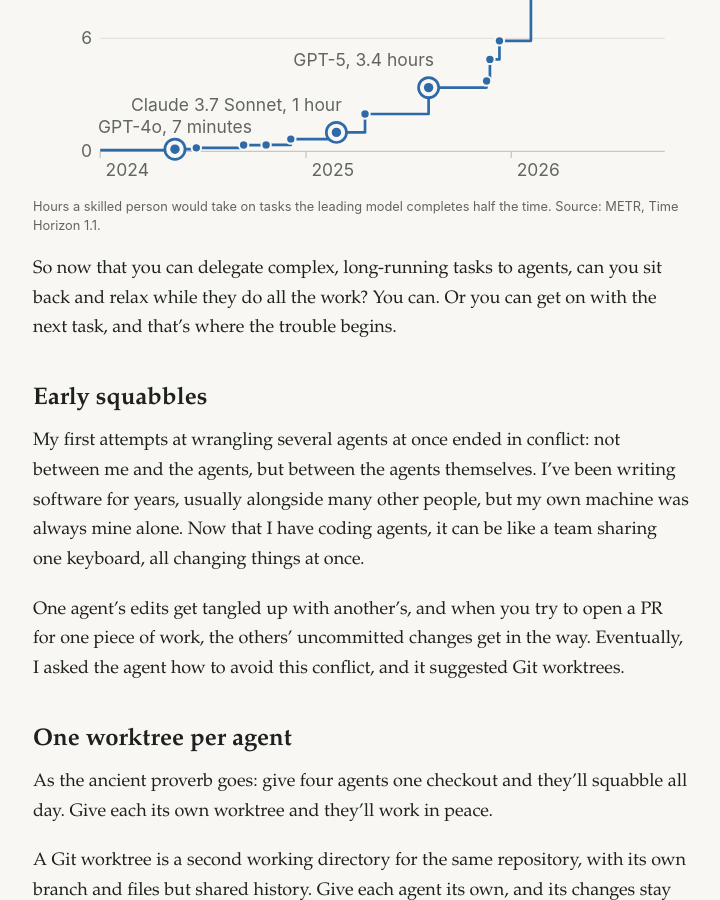
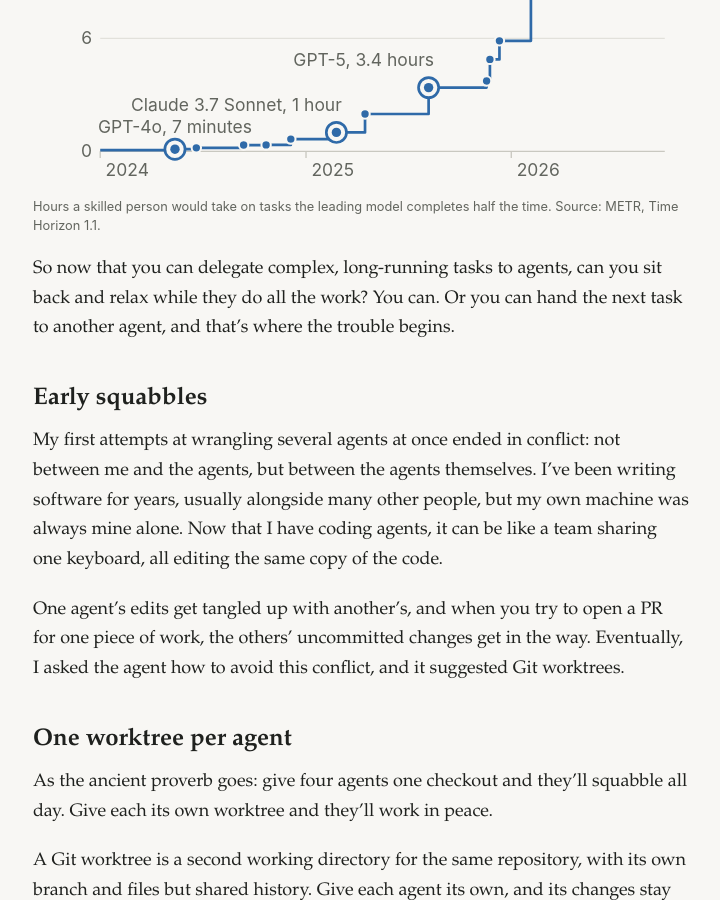
Before and after one commit to davegarvey/davegarvey.github.io, a Jekyll site: the page built from _posts/2026-10-13-worktrees-for-impatient-people.md, in a window 1280 px wide and 900 px high, scrolled down 875 px. Shown: the whole window, without its empty margins (279-999 px from the left). Built offline with Jekyll 4.4.1, drawn with Linux system fonts in a browser that asks for light colours.

Commit message:
Make the worktrees post's problem explicit
Say that the trouble starts when a second agent takes on the next task,
and that the agents are all editing the same copy of the code.

Co-Authored-By: Claude Opus 5.5 <noreply@anthropic.com>

```diff
--- a/_posts/2026-10-13-worktrees-for-impatient-people.md
+++ b/_posts/2026-10-13-worktrees-for-impatient-people.md
@@ -30,11 +30,11 @@ Agents can now take on far bigger jobs than they could a couple of years ago. ME
   <figcaption>Hours a skilled person would take on tasks the leading model completes half the time. Source: METR, Time Horizon 1.1.</figcaption>
 </figure>
 
-So now that you can delegate complex, long-running tasks to agents, can you sit back and relax while they do all the work? You can. Or you can get on with the next task, and that's where the trouble begins.
+So now that you can delegate complex, long-running tasks to agents, can you sit back and relax while they do all the work? You can. Or you can hand the next task to another agent, and that's where the trouble begins.
 
 ## Early squabbles
 
-My first attempts at wrangling several agents at once ended in conflict: not between me and the agents, but between the agents themselves. I've been writing software for years, usually alongside many other people, but my own machine was always mine alone. Now that I have coding agents, it can be like a team sharing one keyboard, all changing things at once.
+My first attempts at wrangling several agents at once ended in conflict: not between me and the agents, but between the agents themselves. I've been writing software for years, usually alongside many other people, but my own machine was always mine alone. Now that I have coding agents, it can be like a team sharing one keyboard, all editing the same copy of the code.
 
 One agent's edits get tangled up with another's, and when you try to open a PR for one piece of work, the others' uncommitted changes get in the way. Eventually, I asked the agent how to avoid this conflict, and it suggested Git worktrees.
 
```
